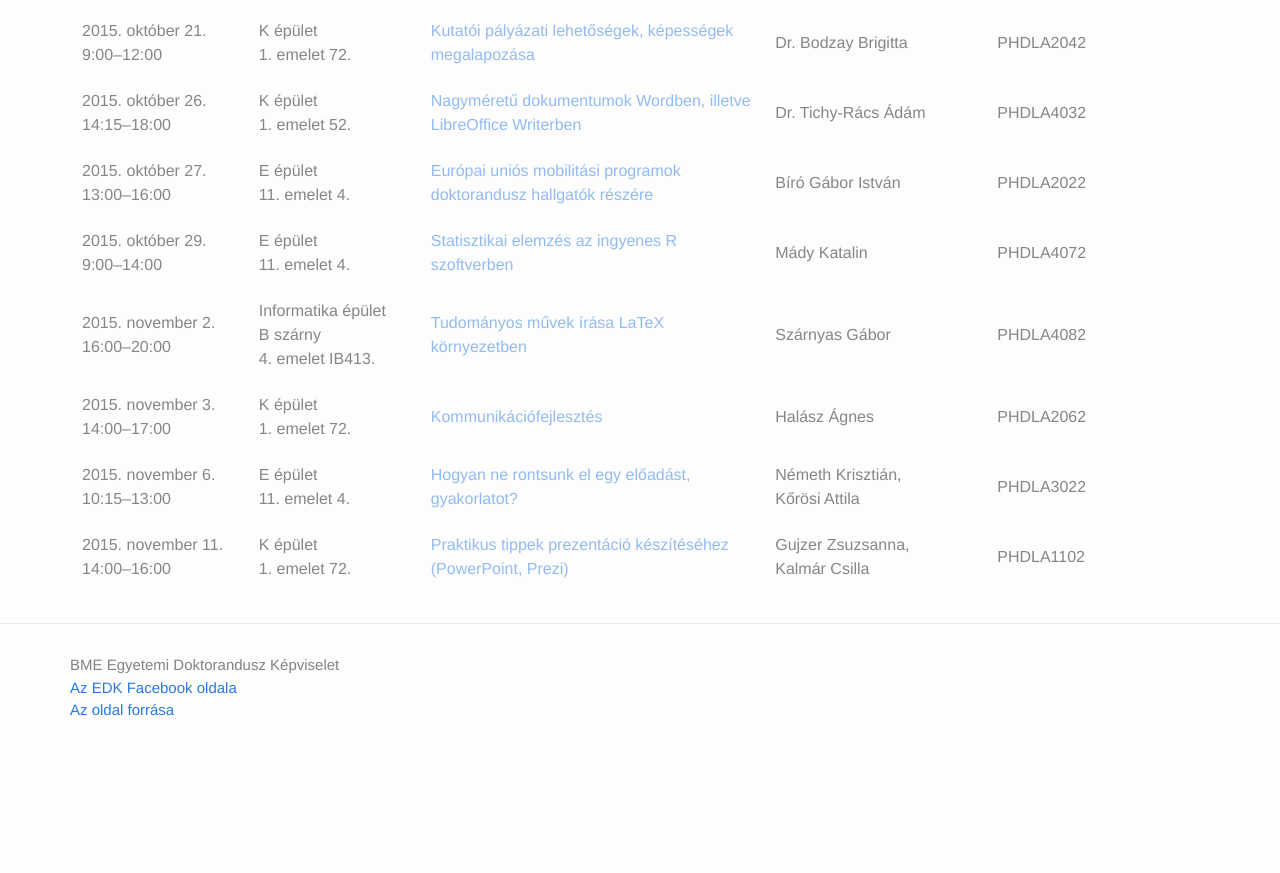
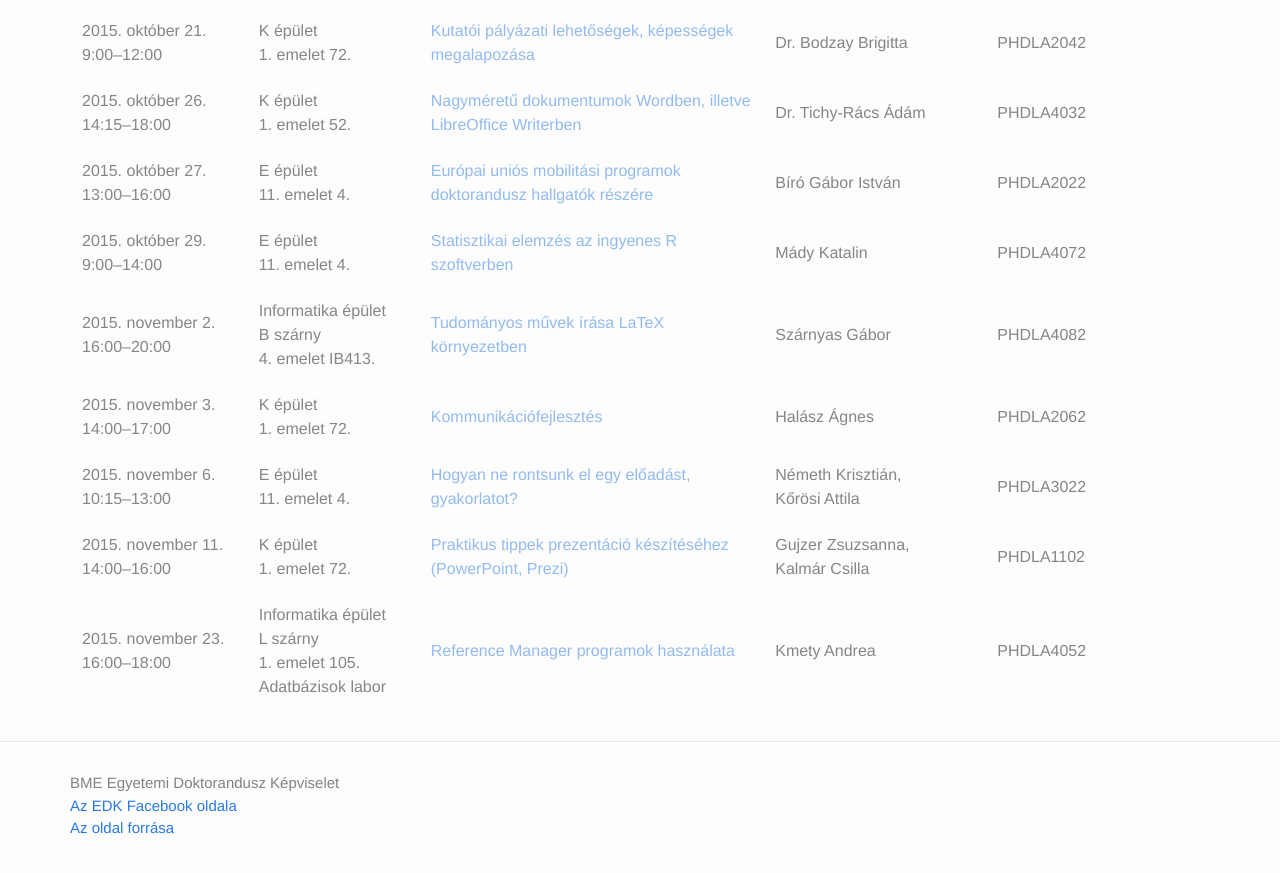
Before and after one commit to totyabaja/bme-edk.github.io, a Jekyll site: the page built from lectures.html, in a window 1280 px wide and 900 px high, scrolled down 1848 px. Shown: the top 873 px of the window. Built offline with Jekyll 4.4.1, drawn with Linux system fonts in a browser that asks for light colours; a file with an impossible date is left out; before the commit the page ends 2630 px from its top, so only the background shows below that.

Commit message:
Update 4052-reference-manager-programok.md

```diff
--- a/_lectures/4052-reference-manager-programok.md
+++ b/_lectures/4052-reference-manager-programok.md
@@ -1,8 +1,8 @@
 ---
 layout: lecture
-date:
-starttime: ""
-endtime: ""
+date: 2015.11.23.
+starttime: "16:00"
+endtime: "18:00"
 location:
 - Informatika épület
 - L szárny
```
